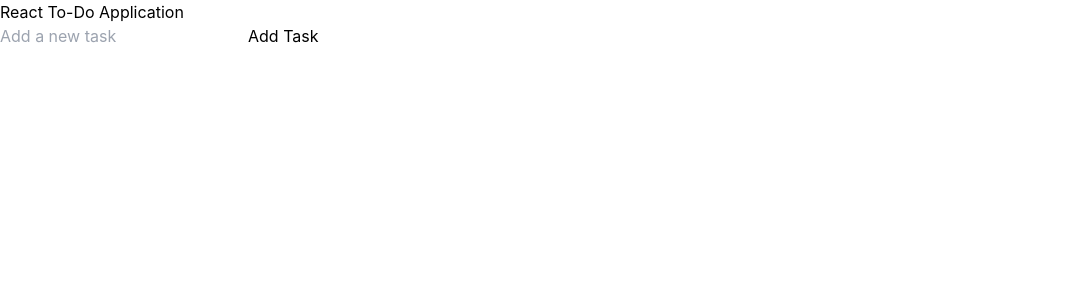
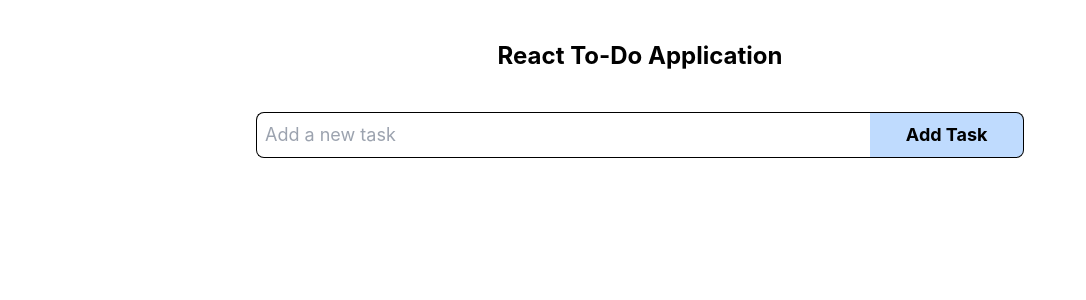
Before and after one commit to ragini743/todo-app, a React (Create React App) app: page / in a window 1280 px wide. Shown: the top 300 px of the page, without its empty margins (0-1086 px from the left). Built offline with nearby package versions, Linux system fonts and the light colour scheme.

Commit message:
add css to TaskInput

```diff
--- a/src/App.js
+++ b/src/App.js
@@ -4,8 +4,8 @@ import TaskList from "./components/TaskList";
 
 function App() {
   return (
-    <div className="App  ">
-           <h1>React To-Do Application</h1>
+    <div className="App md:w-[60%] mx-auto mt-10 ">
+           <h1 className="text-center font-bold text-2xl ">React To-Do Application</h1>
            <TaskInput />
            <TaskList/>
     </div>
--- a/src/components/TaskInput.js
+++ b/src/components/TaskInput.js
@@ -14,15 +14,15 @@ const TaskInput = () => {
   };
 
   return (
-    <div className="task-input">
-      <input
+    <div className=" w-full mt-10 md:text-lg">
+      <input className='p-2 border-black  border-[1px] border-r-0 rounded-tr-none rounded-br-none rounded-lg w-[80%] outline-none'
         type="text"
         value={task}
         onChange={(e) => setTask(e.target.value)}
         placeholder="Add a new task"
         onKeyPress={(e) => e.key === 'Enter' ? handleAddTask() : null}
       />
-      <button onClick={handleAddTask}>Add Task</button>
+      <button onClick={handleAddTask} className='w-[20%] border-black border-l-0 border-[1px] rounded-lg p-2 bg-blue-200 font-bold rounded-bl-none  rounded-tl-none'>Add Task</button>
     </div>
   );
 };
--- a/src/components/TaskItem.js
+++ b/src/components/TaskItem.js
@@ -21,7 +21,7 @@ const TaskItem = ({ task }) => {
   };
 
   return (
-    <div className="task-item">
+    <div className="task-item mt-4">
       {isEditing ? (
         <input
           type="text"
```
